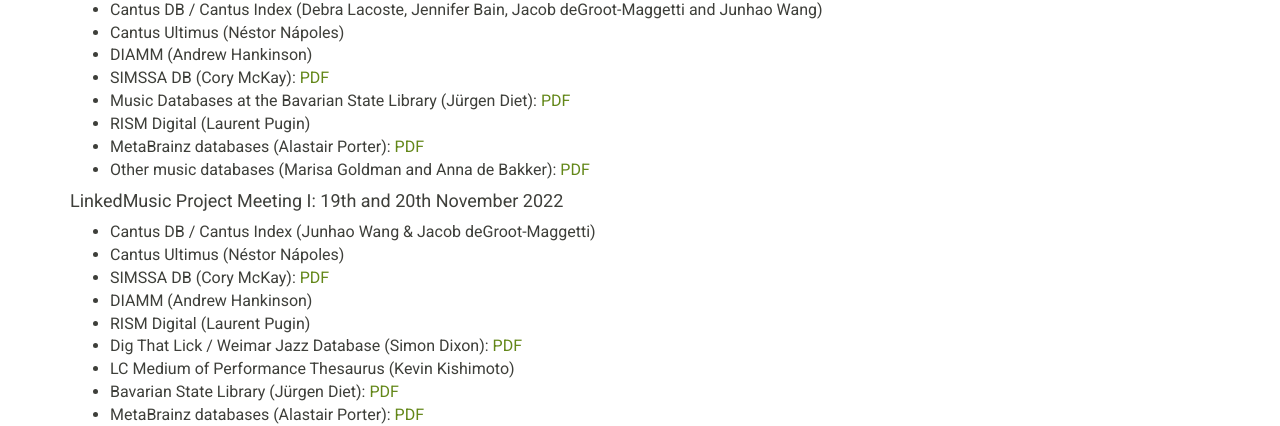
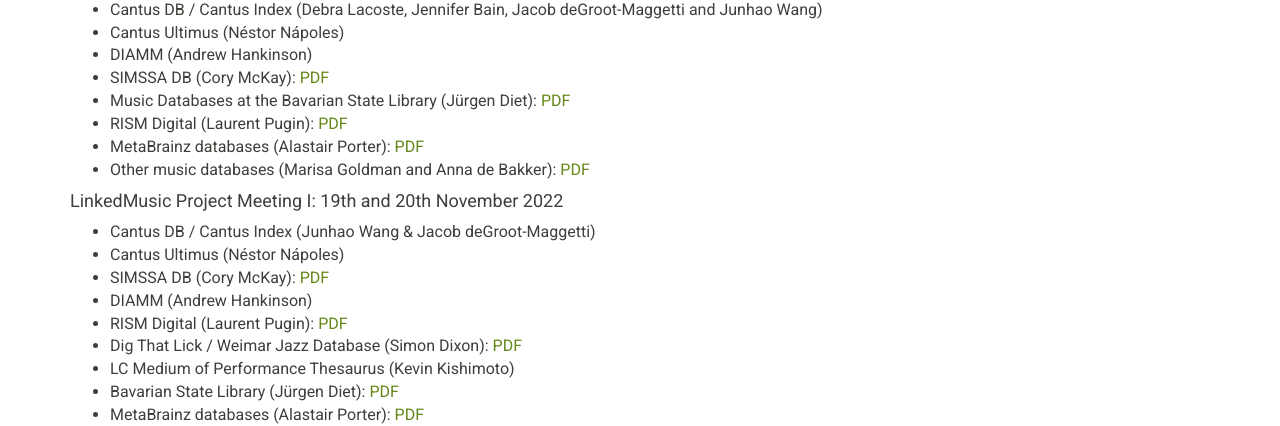
Before and after one commit to DDMAL/linkedmusic-website, a Jekyll site: the page built from meetingpdfs.md, in a window 1280 px wide. Shown: the part 305-731 px from the top of the page. Built offline with Jekyll 4.4.1, drawn with Linux system fonts in a browser that asks for light colours; nearby versions of some CDN libraries.

Commit message:
added RISM pdfs

```diff
--- a/meetingpdfs.md
+++ b/meetingpdfs.md
@@ -16,7 +16,7 @@
 * DIAMM (Andrew Hankinson)
 * SIMSSA DB (Cory McKay): [PDF](https://linkedmusic.ca/pdfs/mckay22simssa01intrdoction.pdf)
 * Music Databases at the Bavarian State Library (Jürgen Diet): [PDF](https://linkedmusic.ca/pdfs/Music_Databases_at_the_BSB.pdf)
-* RISM Digital (Laurent Pugin)
+* RISM Digital (Laurent Pugin): [PDF](https://linkedmusic.ca/pdfs/2022-cirmmt_pugin.pdf)
 * MetaBrainz databases (Alastair Porter): [PDF](https://linkedmusic.ca/pdfs/porter%202022%20Linked%20Music%20CIRMMT%20MetaBrainz.pdf)
 * Other music databases (Marisa Goldman and Anna de Bakker): [PDF](https://linkedmusic.ca/pdfs/goldmandebakkermusicdboverview.pdf)
 
@@ -26,7 +26,7 @@
 * Cantus Ultimus (Néstor Nápoles)
 * SIMSSA DB (Cory McKay): [PDF](https://linkedmusic.ca/pdfs/mckay22simssa02details.pdf)
 * DIAMM (Andrew Hankinson)
-* RISM Digital (Laurent Pugin)
+* RISM Digital (Laurent Pugin): [PDF](https://linkedmusic.ca/pdfs/2022-linked-music_pugin.pdf)
 * Dig That Lick / Weimar Jazz Database (Simon Dixon): [PDF](https://linkedmusic.ca/pdfs/Montreal2022-Ontologies-slides.pdf)
 * LC Medium of Performance Thesaurus (Kevin Kishimoto)
 * Bavarian State Library (Jürgen Diet): [PDF](https://linkedmusic.ca/pdfs/Metadata_in_BSB_Music_Databases.pdf)
```
